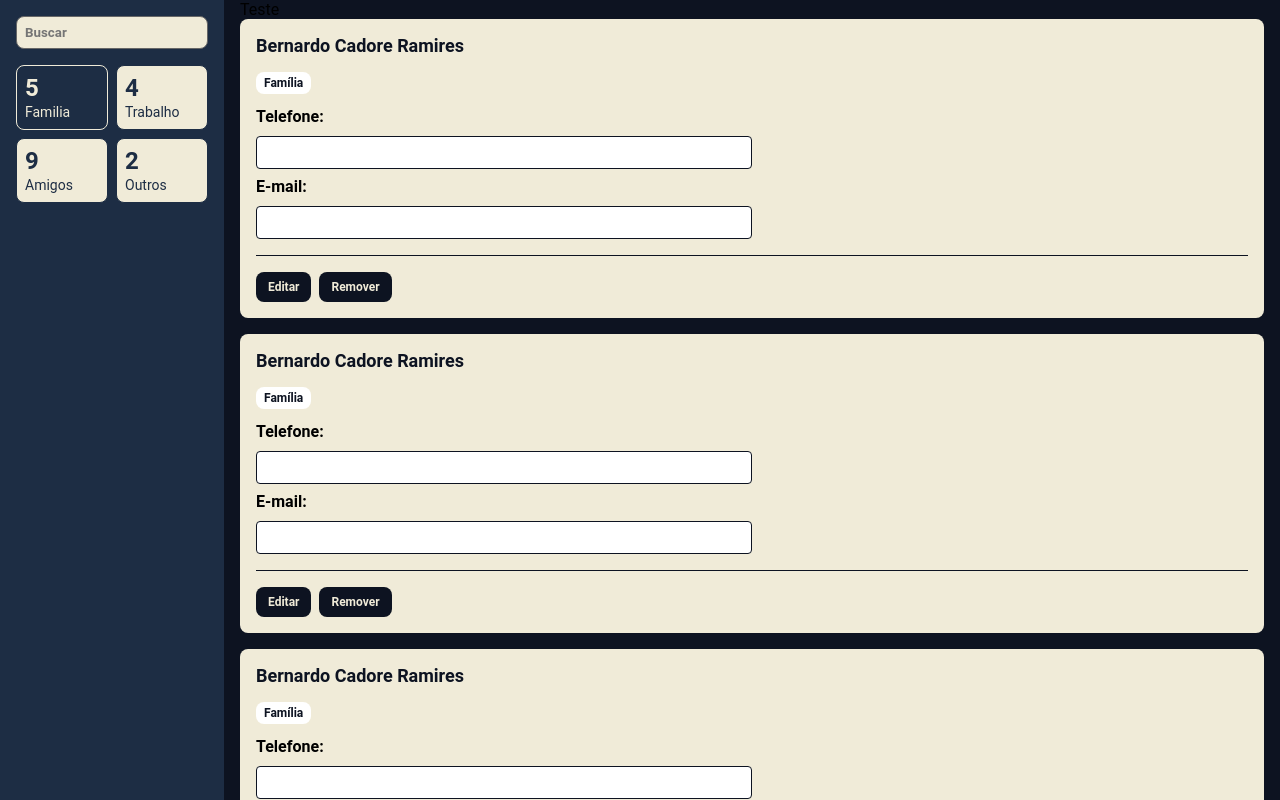
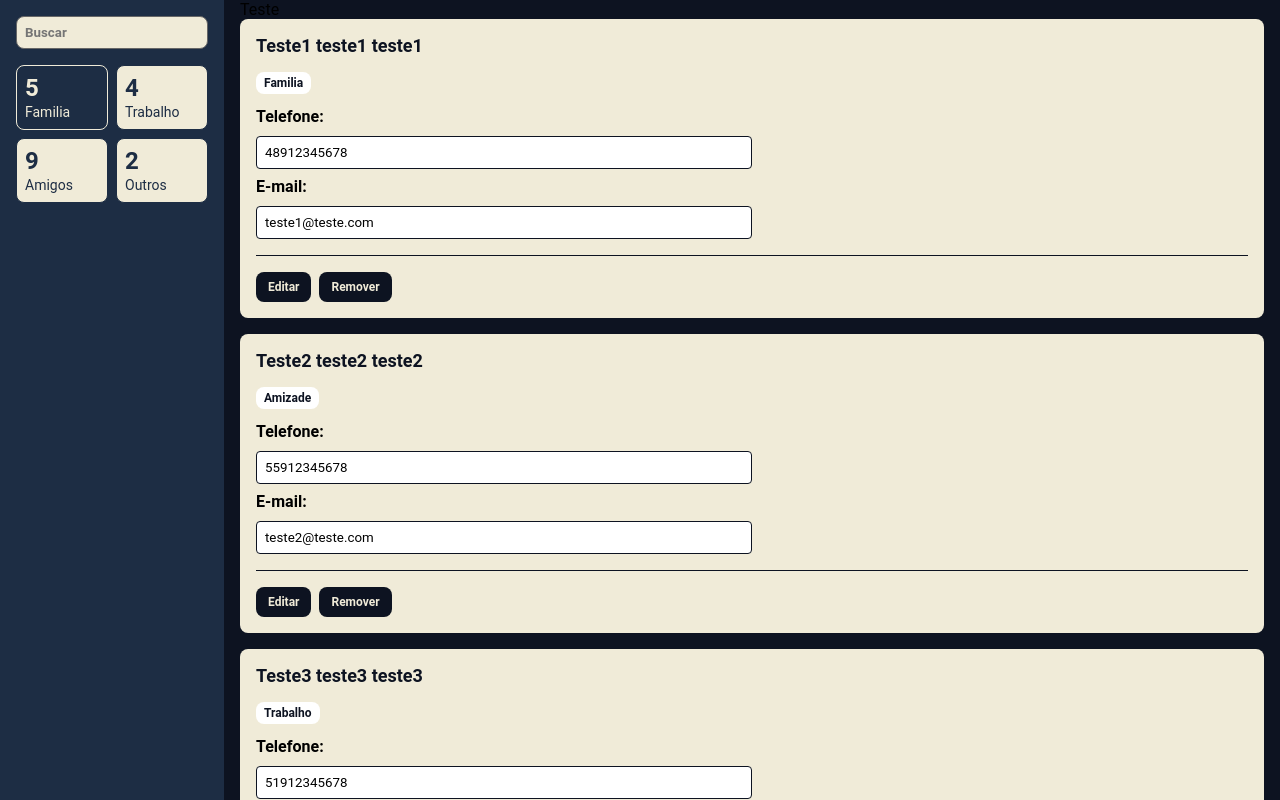
Before and after one commit to bcadore/conecta-plus-app, a React (Create React App) app: page / in a window 1280 px wide. Built offline with nearby package versions, Linux system fonts and the light colour scheme.

Commit message:
Criado estado para a troca dos botões e parametrizado os contatos.

```diff
--- a/src/components/ContatoComponent/index.tsx
+++ b/src/components/ContatoComponent/index.tsx
@@ -1,21 +1,46 @@
+import { useState } from 'react';
 import * as S from './styles';
 
-const ContatoComponent = () => (
+type Props = {
+  nomeContato: string;
+  tagContato: string;
+  phoneContato: number;
+  emailContato: string;
+};
+
+const ContatoComponent = ({ nomeContato, tagContato, phoneContato, emailContato }: Props) => {
+  const [editando, setEditando] = useState(false);
+
+  return (
     <S.Card>
-    <S.CardTitle>Bernardo Cadore Ramires</S.CardTitle>
-    <S.Tag>Família</S.Tag >
+      <S.CardTitle>{nomeContato}</S.CardTitle>
+      <S.Tag>{tagContato}</S.Tag>
       <S.CardForm>
         <label htmlFor="Phone">Telefone:</label>
-        <input type="tel" name="Phone" id="Phone" />
+        <input type="tel" name="Phone" id="Phone" value={phoneContato} />
 
         <label htmlFor="Email">E-mail:</label>
-        <input type="email" name="Email" id="Email" />
+        <input type="email" name="Email" id="Email" value={emailContato} />
       </S.CardForm>
       <S.CardAction>
-      <S.CardButton>Editar</S.CardButton>
+        {editando ? (
+          <>
+            <S.CardButton>Salvar</S.CardButton>
+            <S.CardButton onClick={() => setEditando(false)}>
+              Cancelar
+            </S.CardButton>
+          </>
+        ) : (
+          <>
+            <S.CardButton onClick={() => setEditando(true)}>
+              Editar
+            </S.CardButton>
             <S.CardButton>Remover</S.CardButton>
+          </>
+        )}
       </S.CardAction>
     </S.Card>
   );
+};
 
 export default ContatoComponent;
--- a/src/containers/ContactsListContainer/index.tsx
+++ b/src/containers/ContactsListContainer/index.tsx
@@ -1,19 +1,41 @@
 import ContatoComponent from '../../components/ContatoComponent';
 import * as S from './styles';
+
+const contatos = [
+  {
+    nomeContato: 'Teste1 teste1 teste1',
+    tagContato: 'Familia',
+    telefoneContato: 48912345678,
+    emailContato: 'teste1@teste.com',
+  },
+  {
+    nomeContato: 'Teste2 teste2 teste2',
+    tagContato: 'Amizade',
+    telefoneContato: 55912345678,
+    emailContato: 'teste2@teste.com',
+  },
+  {
+    nomeContato: 'Teste3 teste3 teste3',
+    tagContato: 'Trabalho',
+    telefoneContato: 51912345678,
+    emailContato: 'teste3@teste.com',
+  },
+];
 
 const ContactsListContainer = () => (
   <S.Main>
     <p>Teste</p>
     <ul>
-      <li>
-        <ContatoComponent />
-      </li>
-      <li>
-        <ContatoComponent />
-      </li>
-      <li>
-        <ContatoComponent />
-      </li>
+      {contatos.map((c) => (
+        <li key={c.nomeContato}>
+          <ContatoComponent
+            nomeContato={c.nomeContato}
+            tagContato={c.tagContato}
+            phoneContato={c.telefoneContato}
+            emailContato={c.emailContato}
+          />
+        </li>
+      ))}
     </ul>
   </S.Main>
 );
```
Lines whose indentation alone changed are shown as unchanged.
